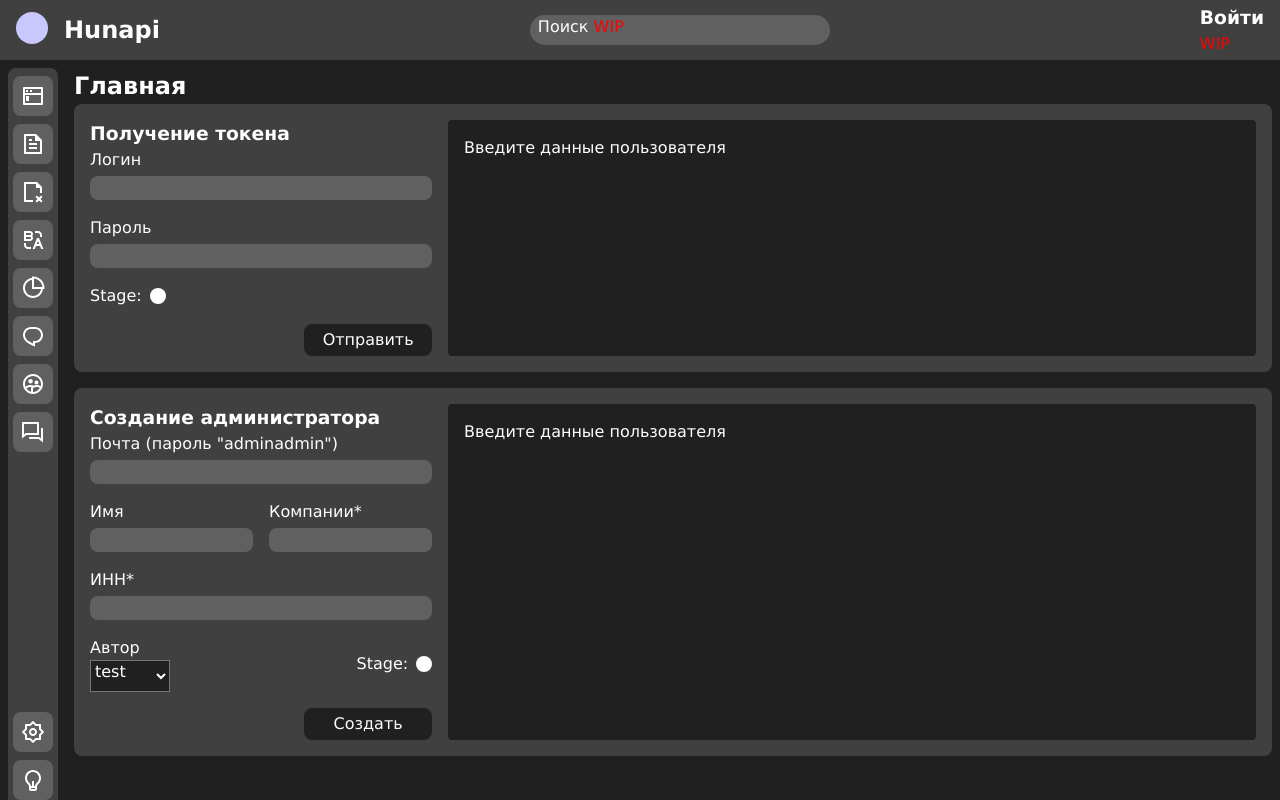
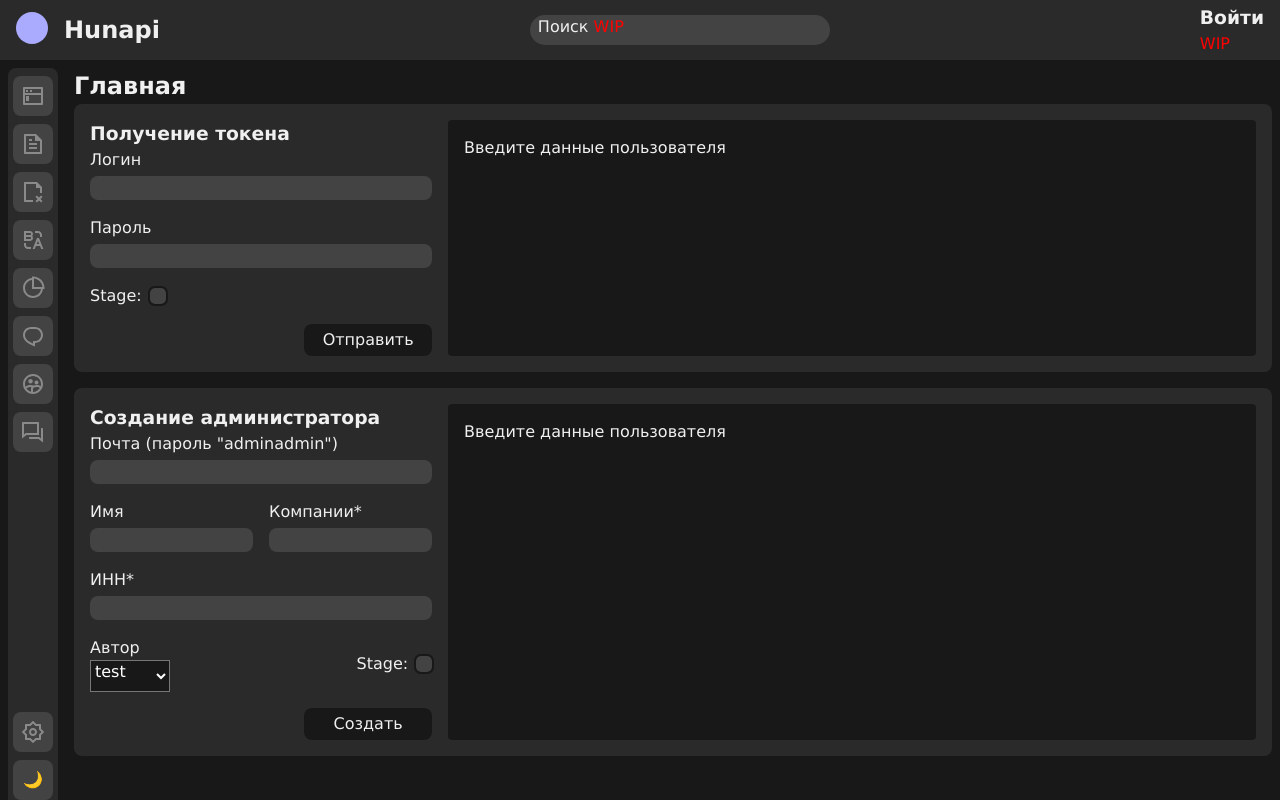
Before and after one commit to IvanGelium/hun-api, a React (Vite) app: page /main in a window 1280 px wide. Built offline with nearby package versions, Linux system fonts and the light colour scheme.

Commit message:
Роутинговый ад окончен. Добавил управление цветовой темой. Накидал светлую тему.

```diff
--- a/src/components/Sidebar.jsx
+++ b/src/components/Sidebar.jsx
@@ -1,5 +1,8 @@
 import SideBtn from './SideBtn.jsx'
 import '../styles/Sidebar.css'
+import ThemeSwitch from './ThemeSwitch.jsx'
+import { useState } from 'react'
+
 import {
   RiTerminalWindowLine,
   RiFileTextLine,
@@ -14,6 +17,8 @@ import {
 } from '@remixicon/react'
 
 export default function Sidebar() {
+  const [theme, setTheme] = useState('dark')
+  document.querySelector('body').setAttribute('date-theme', theme)
   return (
     <div>
       <div className='sidebar'>
@@ -34,44 +39,46 @@ export default function Sidebar() {
             </SideBtn>
           </div>
           <div className='btn' id='tests'>
-            <SideBtn link='/hun-api/tests'>
+            <SideBtn link='tests'>
               <RiAB className='sideBarBtnIcon' />
             </SideBtn>
           </div>
           <div className='btn' id='statistic'>
-            <SideBtn link='/hun-api/statistic'>
+            <SideBtn link='statistic'>
               <RiPieChart2Line className='sideBarBtnIcon' />
             </SideBtn>
           </div>
           <div className='btn' id='chat'>
-            <SideBtn link='/hun-api/chat'>
+            <SideBtn link='chat'>
               <RiChat1Line className='sideBarBtnIcon' />
             </SideBtn>
           </div>
           <div className='btn' id='users'>
-            <SideBtn link='/hun-api/users'>
+            <SideBtn link='users'>
               <RiGroup2Line className='sideBarBtnIcon' />
             </SideBtn>
           </div>
           <div className='btn' id='faq'>
-            <SideBtn link='/hun-api/faq'>
+            <SideBtn link='faq'>
               <RiQuestionAnswerLine className='sideBarBtnIcon' />
             </SideBtn>
           </div>
         </div>
         <div className='btnContainer'>
           <div className='btn' id='settings'>
-            <SideBtn link='/hun-api/settings'>
+            <SideBtn link='settings'>
               <RiSettings2Line className='sideBarBtnIcon' />
             </SideBtn>
           </div>
           <div className='btn' id='colorTheme'>
-            <SideBtn link='/hun-api/settings'>
-              <RiLightbulbLine className='sideBarBtnIcon' />
-            </SideBtn>
+            <ThemeSwitch theme={theme} setTheme={setTheme} />
           </div>
         </div>
       </div>
     </div>
   )
 }
+
+{
+  /* <RiLightbulbLine className='sideBarBtnIcon' /> */
+}
--- /dev/null
+++ b/src/components/ThemeSwitch.jsx
@@ -0,0 +1,16 @@
+import React from 'react'
+
+function ThemeSwitch({ theme, setTheme }) {
+  const isDark = window.matchMedia('(prefers-color-scheme: dark)').matches
+  function changeTheme() {
+    setTheme(theme === 'dark' ? 'light' : 'dark')
+  }
+
+  return (
+    <div className='sideBtn' id='themeBut' onClick={() => changeTheme()}>
+      {theme === 'dark' ? '🌙' : '☀️'}
+    </div>
+  )
+}
+
+export default ThemeSwitch
--- a/src/styles/Checkbox.css
+++ b/src/styles/Checkbox.css
@@ -7,13 +7,14 @@
 
 .checkbox {
   appearance: none;
-  border-radius: 100rem;
+  border-radius: 0.3rem;
   width: 1rem;
   height: 1rem;
-  background-color: var(--text);
+  background-color: var(--fields);
+  outline: 2px solid var(--bg-color);
 }
 .checkbox:checked {
-  outline: 0.35rem solid var(--bg-color);
+  outline: 0.35rem solid var(--accent);
   outline-offset: -0.5rem;
 }
 
--- a/src/styles/Sidebar.css
+++ b/src/styles/Sidebar.css
@@ -10,5 +10,5 @@
 }
 
 .sideBarBtnIcon {
-  color: var(--text);
+  color: var(--unimportant-text);
 }
--- a/src/styles/SimpleField.css
+++ b/src/styles/SimpleField.css
@@ -7,7 +7,7 @@
 .field {
   border: none;
   background-color: var(--fields);
-  color: var(--white);
+  color: var(--text);
   border-radius: 0.5rem;
   padding-left: 0.5rem;
   padding-right: 0.5rem;
--- a/src/styles/global.css
+++ b/src/styles/global.css
@@ -22,14 +22,12 @@ body {
   line-height: 1.5;
   /* 5. Improve text rendering */
   -webkit-font-smoothing: antialiased;
-  font-family:
-    'Lucida Sans', 'Lucida Sans Regular', 'Lucida Grande',
+  font-family: 'Lucida Sans', 'Lucida Sans Regular', 'Lucida Grande',
     'Lucida Sans Unicode', Geneva, Verdana, sans-serif;
 }
 
 input {
-  font-family:
-    'Lucida Sans', 'Lucida Sans Regular', 'Lucida Grande',
+  font-family: 'Lucida Sans', 'Lucida Sans Regular', 'Lucida Grande',
     'Lucida Sans Unicode', Geneva, Verdana, sans-serif;
 }
 
@@ -104,6 +102,9 @@ h6 {
   color: red;
   font-size: 16px;
   display: inline;
+}
+* {
+  transition: linear 0.1s;
 }
 
 body {
--- a/src/styles/varDark.css
+++ b/src/styles/varDark.css
@@ -1,12 +1,30 @@
-:root {
-  --bg-color: #202020;
-  --bg-color-secondary: #404040;
-  --text: #fefefe;
-  --accent: rgb(200, 200, 255);
-  --fields: #606060;
-  --unimportant-text: #acacac;
-  --green: rgb(52, 116, 50);
-  --blue: rgb(50, 76, 116);
-  --yellow: rgb(116, 112, 50);
-  --red: rgb(116, 50, 50);
+[date-theme='light'] {
+  --bg-color: #ffffff;
+  --bg-color-secondary: #f5f5f5;
+  --text: #2a2a2a;
+  --accent: rgb(70, 100, 220);
+  --fields: #e0e0e0;
+  --unimportant-text: #757575;
+  --green: rgb(154, 248, 156);
+  --blue: rgb(154, 181, 248);
+  --yellow: rgb(248, 243, 154);
+  --red: rgb(248, 154, 154);
 }
+
+[date-theme='dark'] {
+  --bg-color: #181818;
+  --bg-color-secondary: #2a2a2a;
+  --text: #f0f0f0;
+  --accent: rgb(170, 170, 255);
+  --fields: #434343;
+  --unimportant-text: #8a8a8a;
+
+  --green: rgb(65, 160, 60);
+  --blue: rgb(70, 110, 200);
+  --yellow: rgb(200, 180, 60);
+  --red: rgb(200, 70, 70);
+
+  --hover-state: rgba(255, 255, 255, 0.05);
+  --active-state: rgba(255, 255, 255, 0.1);
+  --border: #3a3a3a;
+}
```
